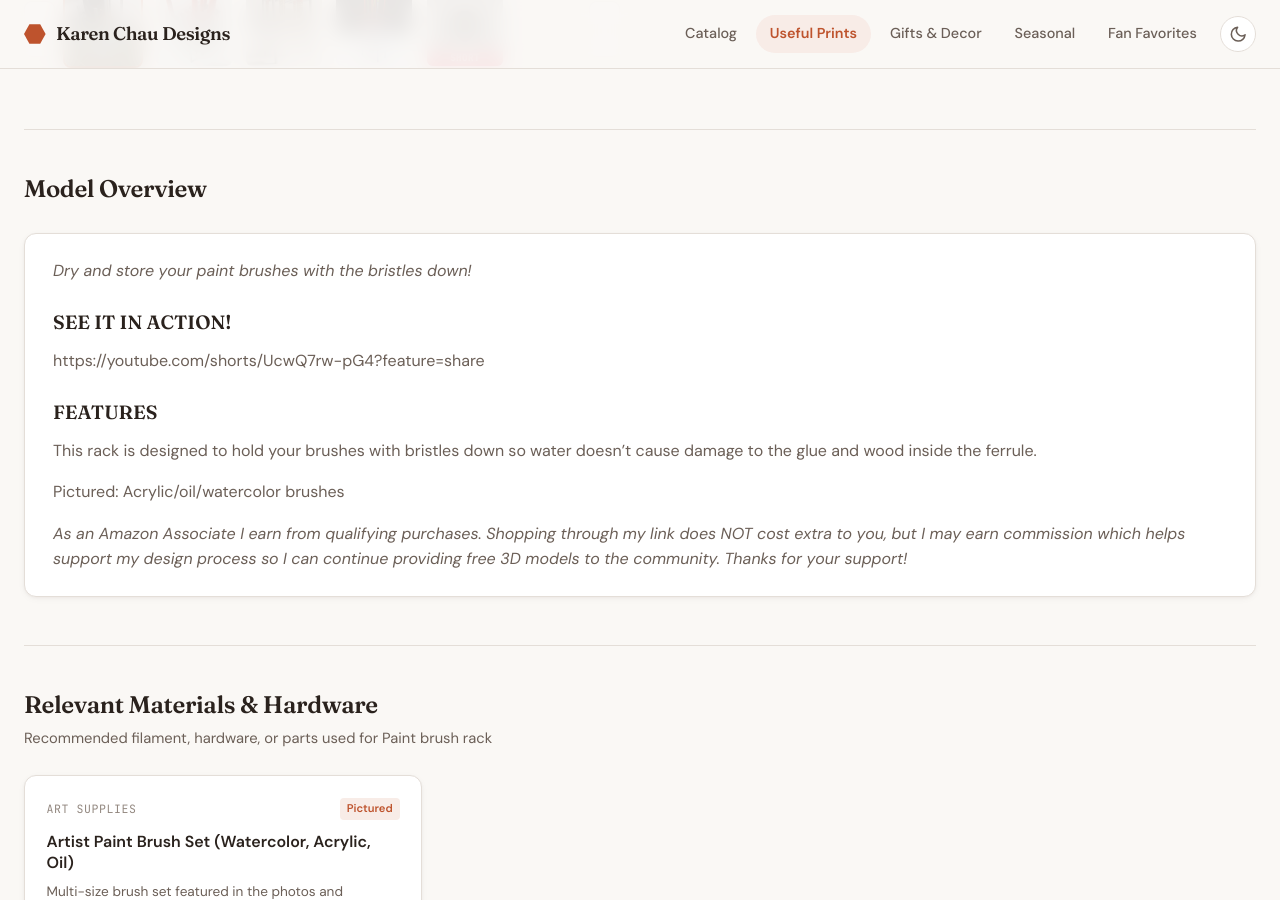
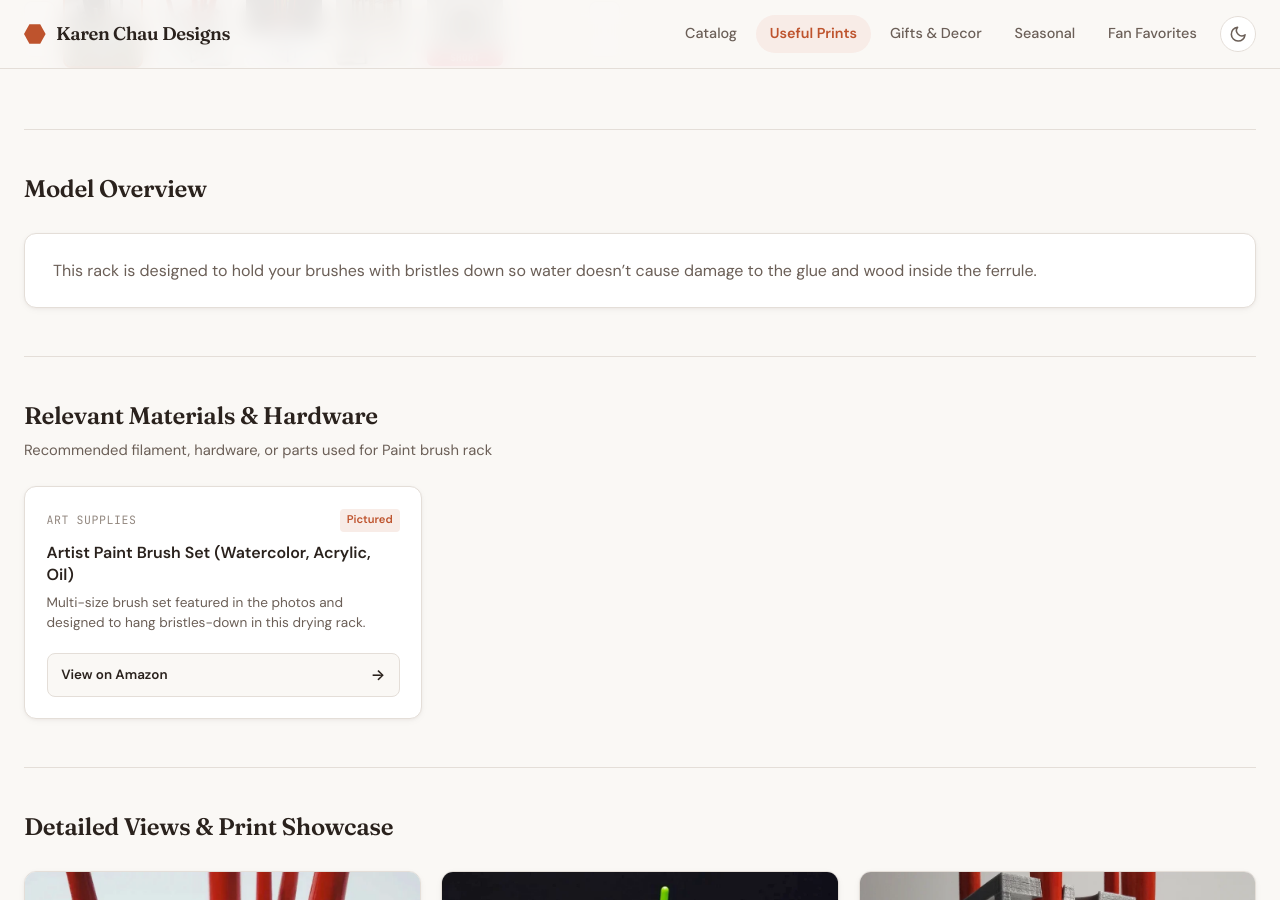
Before and after one commit to karenchaudesigns/3d-model-catalog, a Jekyll site: the page built from _models/paint-brush-rack.md, in a window 1280 px wide and 900 px high, scrolled down 759 px. Built offline with Jekyll 4.4.1, drawn with Linux system fonts in a browser that asks for light colours; some of the changed text lies outside the part shown; grey boxes are pictures that could not be loaded.

Commit message:
Update Paint brush rack

```diff
--- a/_models/paint-brush-rack.md
+++ b/_models/paint-brush-rack.md
@@ -47,16 +47,4 @@ products:
     url: "https://amzn.to/45rLxSr"
     cta: "View on Amazon"
 ---
-*Dry and store your paint brushes with the bristles down!*
-
-### SEE IT IN ACTION!
-
-[https://youtube.com/shorts/UcwQ7rw-pG4?feature=share](https://youtube.com/shorts/UcwQ7rw-pG4?feature=share)
-
-### FEATURES
-
 This rack is designed to hold your brushes with bristles down so water doesn't cause damage to the glue and wood inside the ferrule.
-
-Pictured: [Acrylic/oil/watercolor brushes](https://amzn.to/45rLxSr)
-
-*As an Amazon Associate I earn from qualifying purchases. Shopping through my link does NOT cost extra to you, but I may earn commission which helps support my design process so I can continue providing free 3D models to the community. Thanks for your support!*
```
Also changed, not shown: other parts of _models/paint-brush-rack.md (+1 -1 lines), images/models/paint-brush-rack/3d-model-paint-brush-rack-angle1.webp, images/models/paint-brush-rack/3d-model-paint-brush-rack-angle2.webp, images/models/paint-brush-rack/3d-model-paint-brush-rack-angle3.webp, images/models/paint-brush-rack/3d-model-paint-brush-rack-main.webp, images/models/paint-brush-rack/3d-model-paint-brush-rack-thumb.webp.
